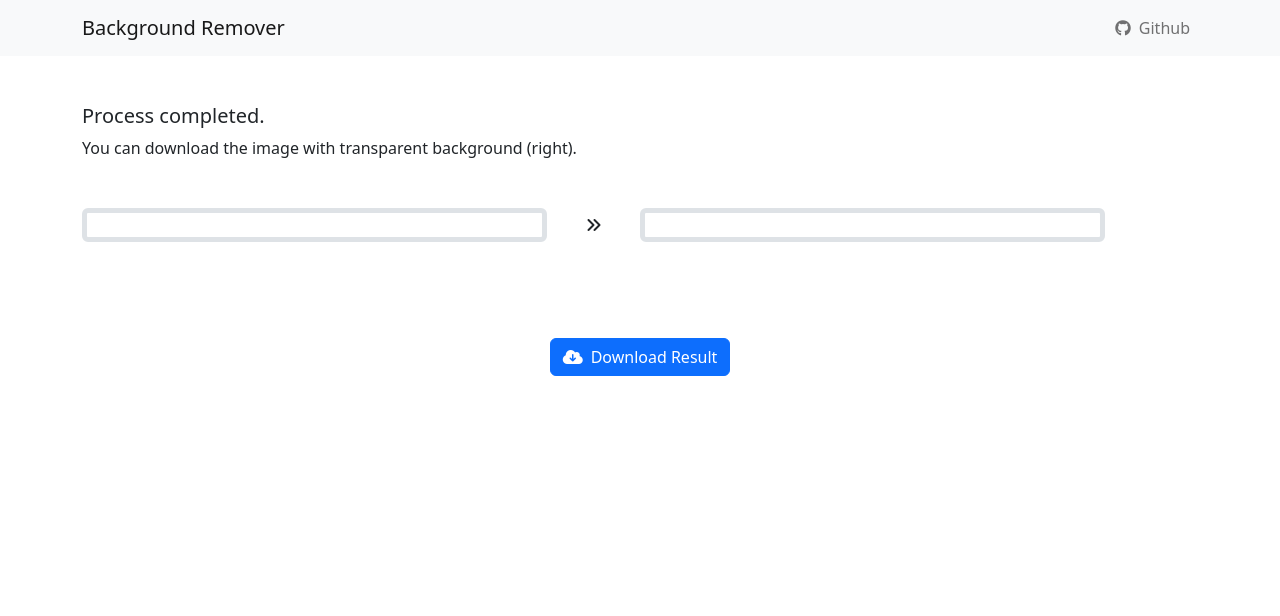
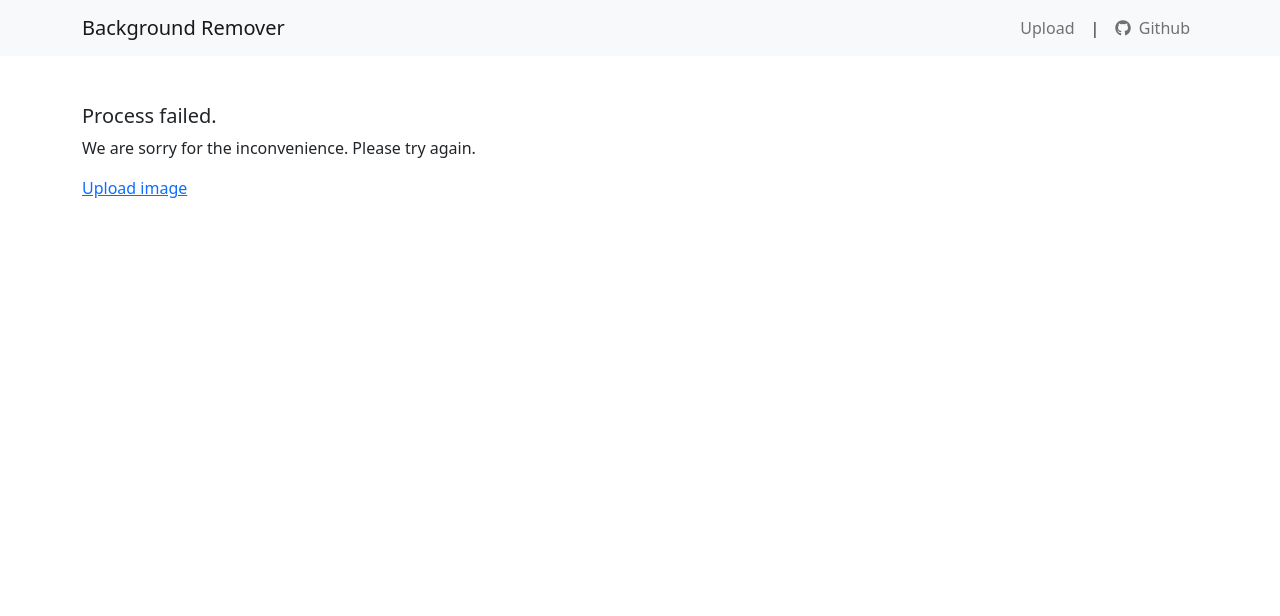
Before and after one commit to balewgize/background-remover-django, a Django app: template templates/result.html in a window 1280 px wide. Shown: the top 616 px of the page. Run offline with Django 4.2, Linux system fonts and the light colour scheme; the template is opened without the code that fills it, so the values that code supplies are empty; some libraries are stand-ins or nearby versions.

Commit message:
UI improvement

```diff
--- a/templates/base.html
+++ b/templates/base.html
@@ -30,6 +30,12 @@
         </button>
         <div class="collapse navbar-collapse" id="navbarSupportedContent">
           <ul class="navbar-nav ms-auto mb-2 mb-lg-0">
+            <li class="nav-item active">
+              <a class="nav-link" href="{% url 'bgremove:home' %}">Upload</a>
+            </li>
+            <li class="nav-item align-self-center d-none d-lg-block">
+              <span class="mx-2">|</span>
+            </li>
             <li class="nav-item">
               <a class="nav-link" href="https://github.com/balewgize/background-remover" target="_blank"><i
                   class="fa-brands fa-github me-2"></i>Github</a>
--- a/templates/result.html
+++ b/templates/result.html
@@ -13,8 +13,9 @@
 {% block content %}
 
 <div class="container py-5 mx-auto">
+  {% if user_activity.result.url %}
   <h5>Process completed.</h5>
-  <span>You can download the image with transparent background (right).</span>
+  <p>You can download the image with transparent background (right).</p>
   <div class="mt-5 d-flex flex-column flex-lg-row">
     <div class="col-lg-5 border border-5 rounded">
       <img src="{{user_activity.image.url}}" alt="">
@@ -31,5 +32,12 @@
     <a href="{{ user_activity.result.url }}" class="btn btn-primary my-5" download><i
         class="fa-solid fa-cloud-arrow-down me-2"></i>Download Result</a>
   </div>
+  {% else %}
+  <div class="">
+    <h5>Process failed.</h5>
+    <p>We are sorry for the inconvenience. Please try again.</p>
+    <a href="{% url 'bgremove:home' %}">Upload image</a>
+  </div>
+  {% endif %}
 </div>
 {% endblock %}
```
Also changed, not shown: templates/index.html (+5 -5 lines).
